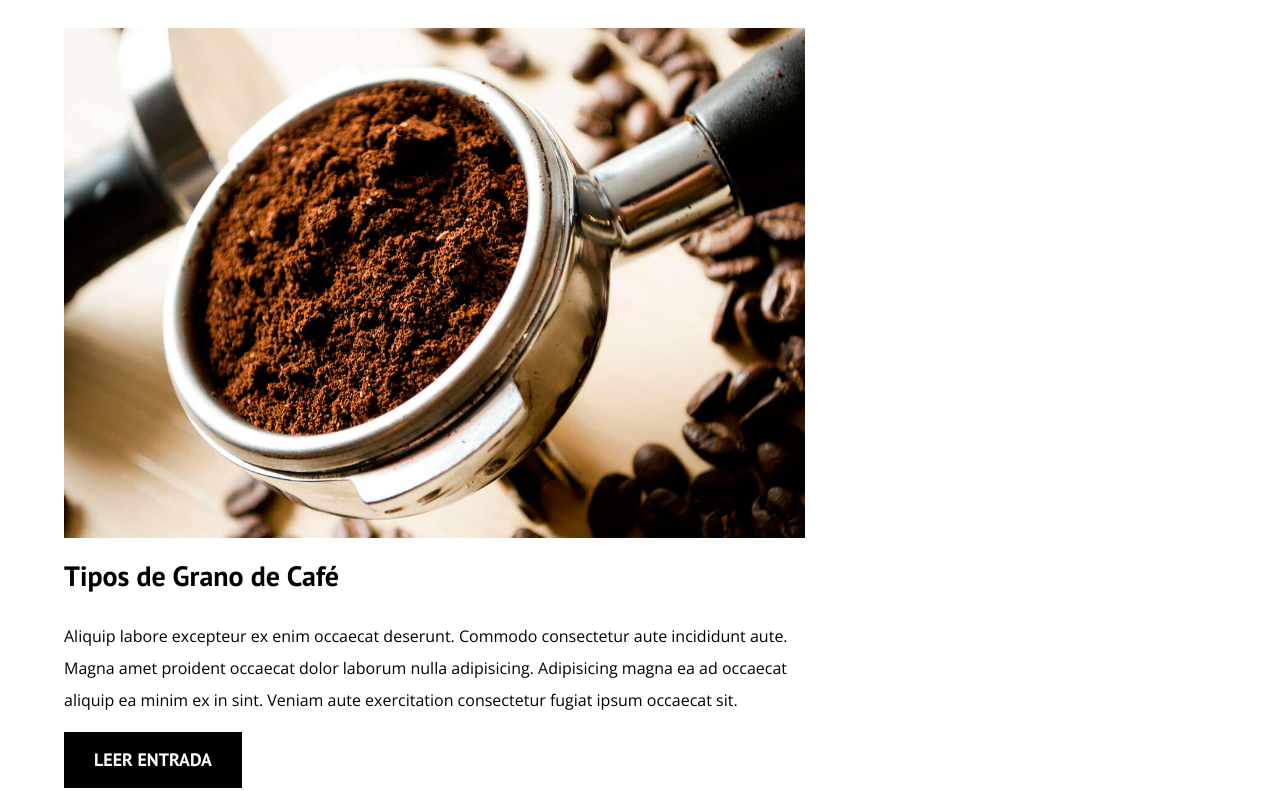
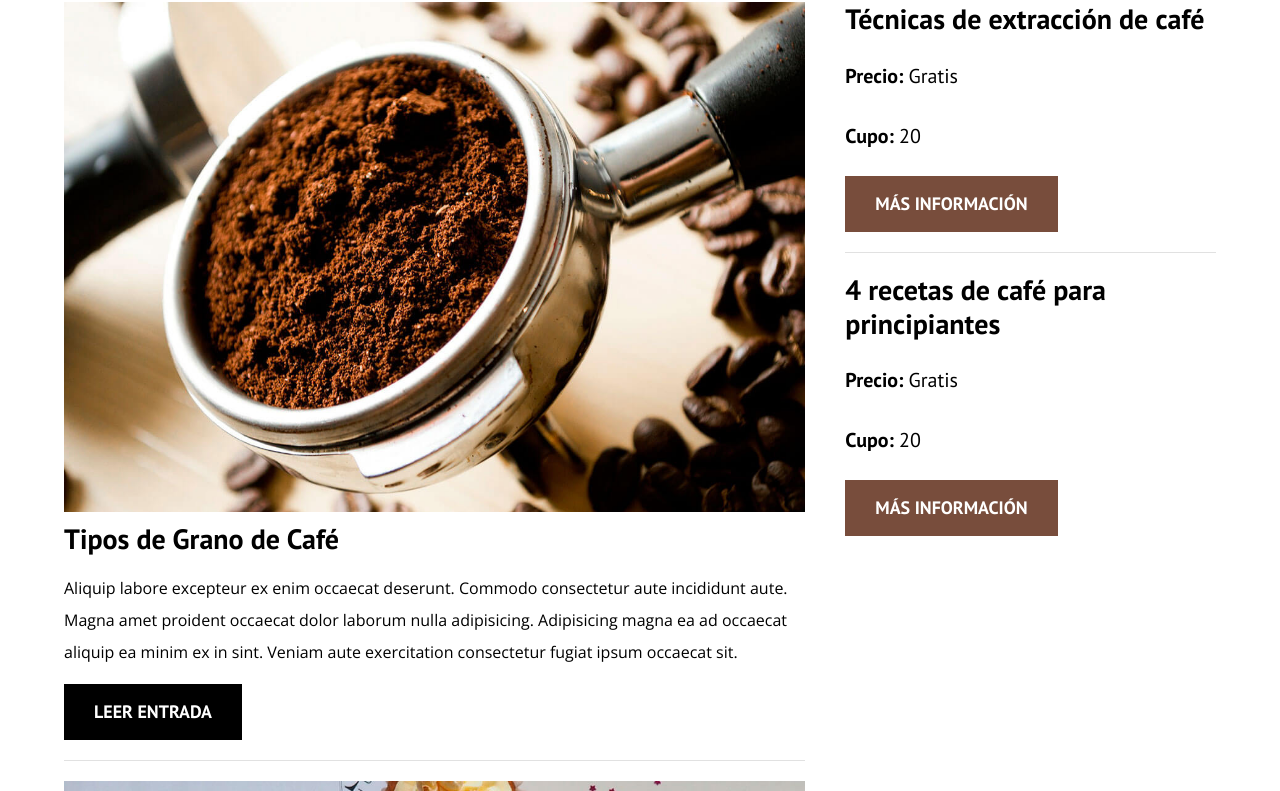
Before and after one commit to eltiozelda/Blog-De-Cafe, a plain HTML site: page index.html in a window 1280 px wide. Shown: the part 700-1491 px from the top of the page. Drawn offline with nearby package versions, Linux system fonts and the light colour scheme.

Commit message:
Creando la barra lateral

```diff
--- a/css/styles.css
+++ b/css/styles.css
@@ -31,6 +31,7 @@ a {
 }
 h1, h2, h3, h4 {
     font-family: var(--fuenteHeading);
+    line-height: 1.2;
 }
 h1 {
     font-size: 4.8rem;
@@ -139,3 +140,28 @@ img {
 .boton--primario {
     background-color: var(--negro);
 }
+.boton--secundario {
+    background-color: var(--primario);
+}
+.cursos {
+    list-style: none;
+}
+.widget-curso {
+    border-bottom: 1px solid var(--gris);
+    margin-bottom: 2rem;
+}
+.widget-curso:last-of-type {
+    border: none;
+    margin-bottom: 0;
+}
+.widget-curso__label {
+    font-family: var(--fuenteHeading);
+    font-weight: bold;
+}
+.widget-curso__info {
+    font-weight: normal;
+}
+.widget-curso__label,
+.widget-curso__info {
+    font-size: 2rem;
+}
--- a/index.html
+++ b/index.html
@@ -79,6 +79,29 @@
         </main>
         <aside class="sidebar">
             <h3>Nuestros Cursos y Talleres</h3>
+
+            <ul class="cursos no-padding">
+                <li class="widget-curso">
+                    <h4 class="no-margin">Técnicas de extracción de café</h4>
+                    <p class="widget-curso__label">Precio:
+                        <span class="widget-curso__info">Gratis</span>
+                    </p>
+                    <p class="widget-curso__label">Cupo:
+                        <span class="widget-curso__info">20</span>
+                    </p>
+                    <a href="entrada.html" class="boton boton--secundario">Más información</a>
+                </li>
+                <li class="widget-curso">
+                    <h4 class="no-margin">4 recetas de café para principiantes</h4>
+                    <p class="widget-curso__label">Precio:
+                        <span class="widget-curso__info">Gratis</span>
+                    </p>
+                    <p class="widget-curso__label">Cupo:
+                        <span class="widget-curso__info">20</span>
+                    </p>
+                    <a href="entrada.html" class="boton boton--secundario">Más información</a>
+                </li>
+            </ul>
         </aside>
     </div>
 </body>
```
